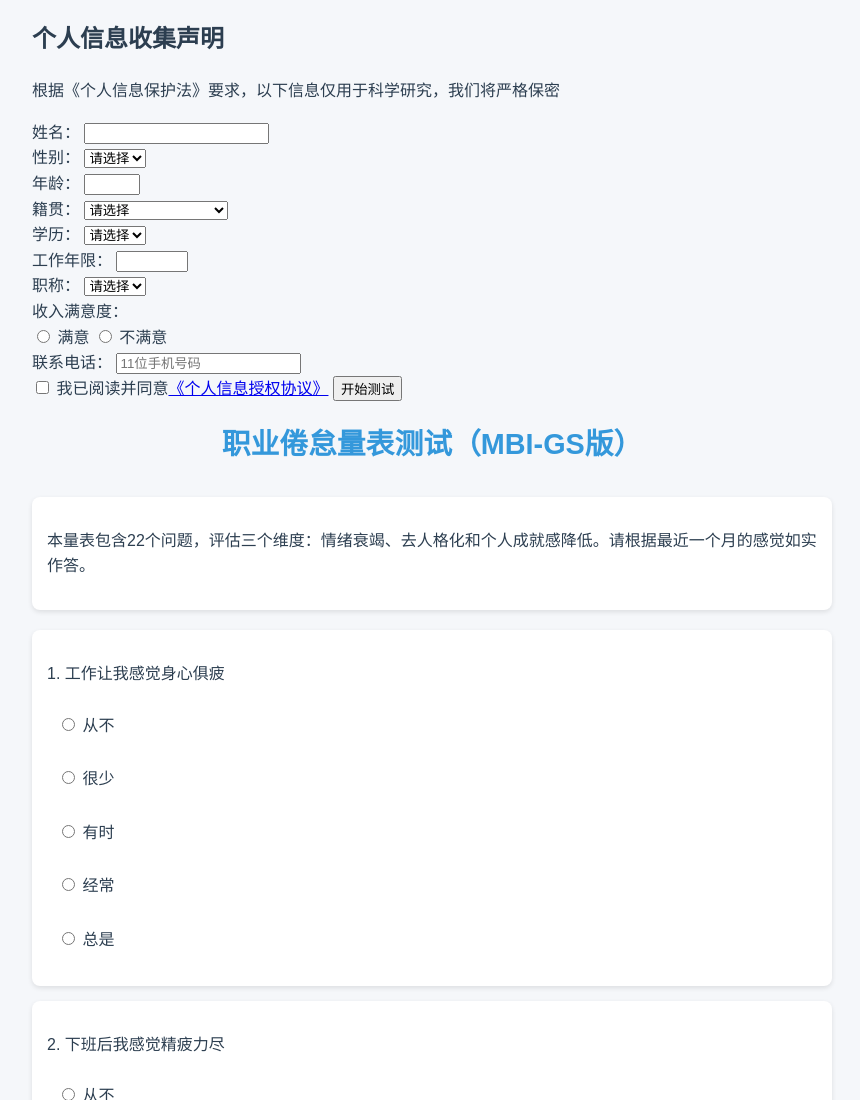
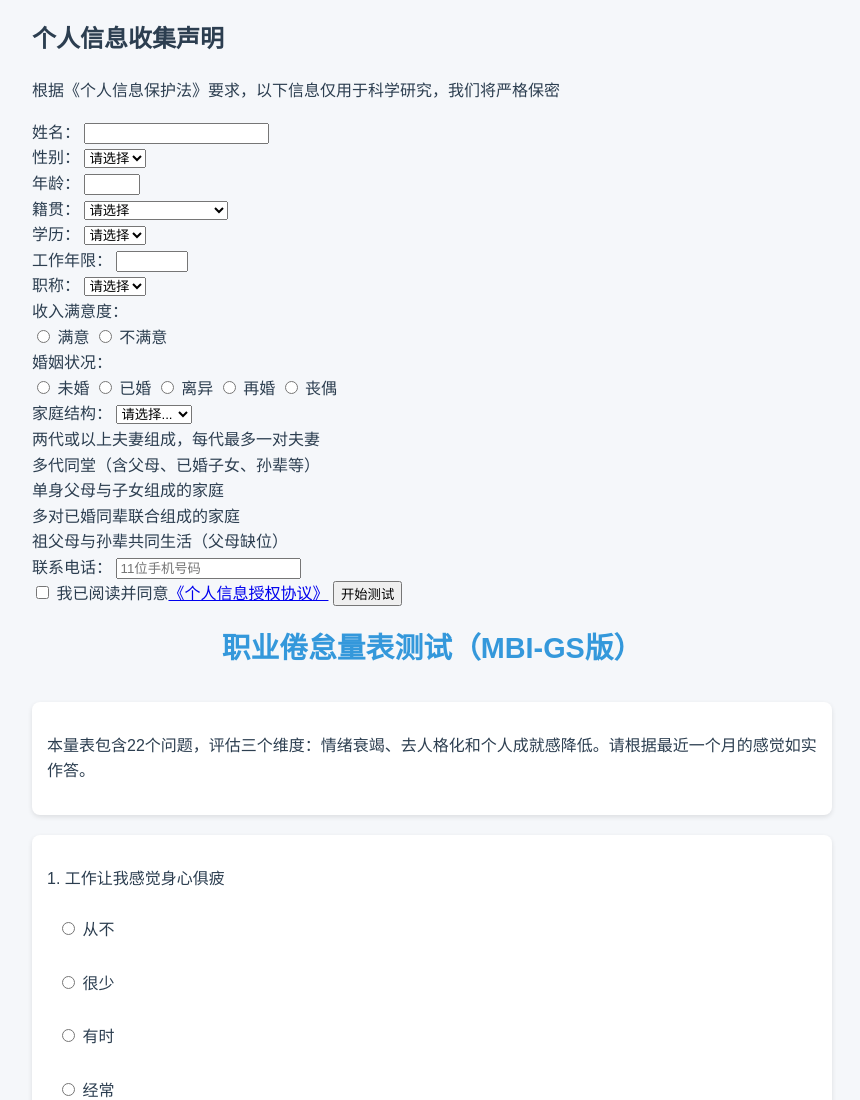
Before and after one commit to aiyijia/occupational-burnout-scale, a plain HTML site: page index.html in a window 1280 px wide. Shown: the top 1100 px of the page, without its empty margins (208-1068 px from the left). Drawn offline with Linux system fonts and the light colour scheme.

Commit message:
Update index.html

```diff
--- a/index.html
+++ b/index.html
@@ -120,6 +120,40 @@
       <label><input type="radio" name="incomeSat" value="0"> 不满意</label>
     </div>
   </div>
+
+<!-- 婚姻状况 -->
+<div class="form-group">
+  <label>婚姻状况：</label>
+  <div class="radio-group">
+    <label><input type="radio" name="marriage" value="未婚" required> 未婚</label>
+    <label><input type="radio" name="marriage" value="已婚"> 已婚</label>
+    <label><input type="radio" name="marriage" value="离异"> 离异</label>
+    <label><input type="radio" name="marriage" value="再婚"> 再婚</label>
+    <label><input type="radio" name="marriage" value="丧偶"> 丧偶</label>
+  </div>
+</div>
+
+<!-- 家庭结构（带说明提示） -->
+<div class="form-group">
+  <label>家庭结构：</label>
+  <select name="familyType" required
+          title="请根据实际情况选择最符合的家庭类型"
+          data-help="family-help">
+    <option value="">请选择...</option>
+    <option value="核心家庭">核心家庭</option>
+    <option value="主干家庭">主干家庭</option>
+    <option value="单亲家庭">单亲家庭</option>
+    <option value="联合家庭">联合家庭</option>
+    <option value="隔代家庭">隔代家庭</option>
+  </select>
+  <div id="family-help" class="help-tooltip">
+    <div class="help-item" data-for="核心家庭">两代或以上夫妻组成，每代最多一对夫妻</div>
+    <div class="help-item" data-for="主干家庭">多代同堂（含父母、已婚子女、孙辈等）</div>
+    <div class="help-item" data-for="单亲家庭">单身父母与子女组成的家庭</div>
+    <div class="help-item" data-for="联合家庭">多对已婚同辈联合组成的家庭</div>
+    <div class="help-item" data-for="隔代家庭">祖父母与孙辈共同生活（父母缺位）</div>
+  </div>
+</div>
 
   <div class="form-group">
     <label>联系电话：</label>
```
